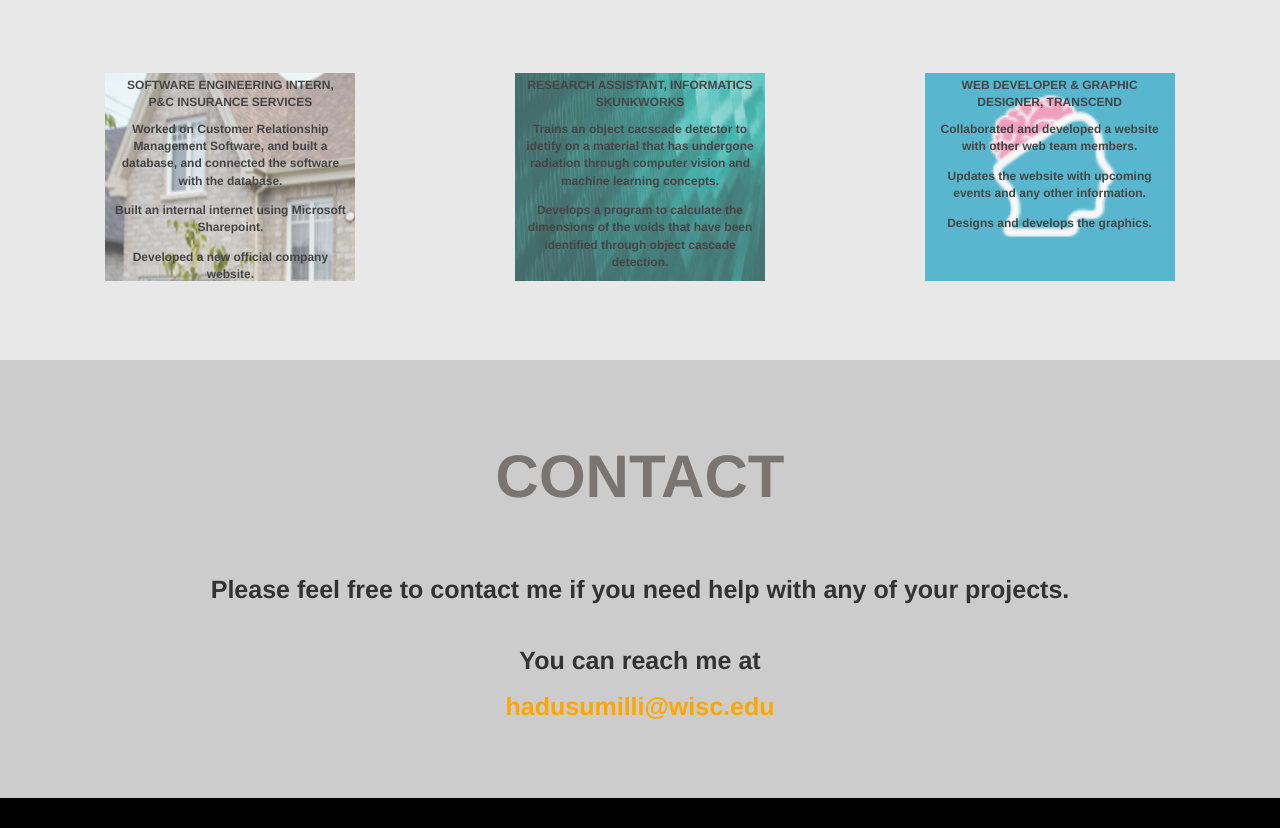
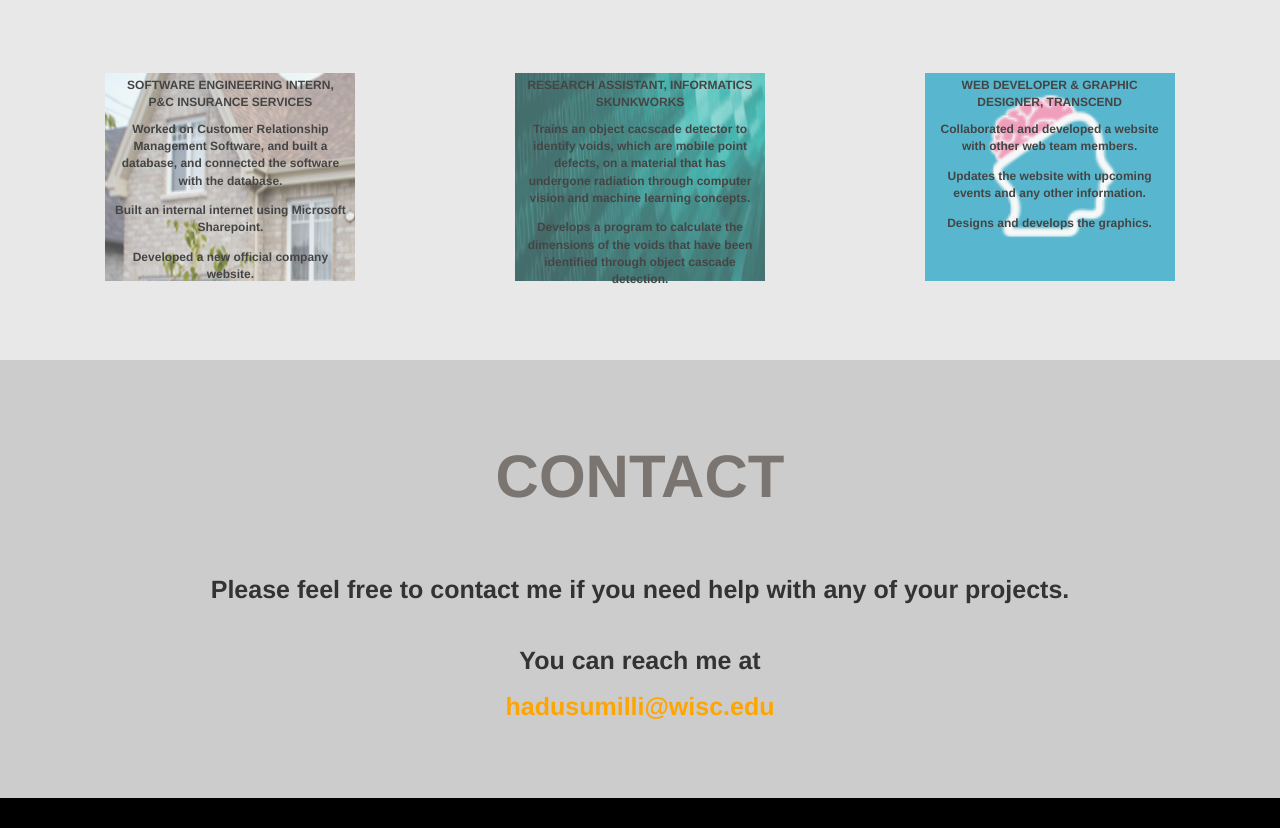
Before and after one commit to jsdelivrbot/pw-webdev, a website: page public/index.html in a window 1280 px wide. Shown: the part 2981-3809 px from the top of the page. Drawn offline with nearby package versions, Linux system fonts and the light colour scheme.

Commit message:
Update index.html

```diff
--- a/public/index.html
+++ b/public/index.html
@@ -135,7 +135,7 @@
 
                 <div id="experience2" class="experience">
                     <p class="p1E">RESEARCH ASSISTANT, INFORMATICS SKUNKWORKS</p>
-                    <p class="p2E">Trains an object cacscade detector to idetify on a material that has undergone radiation through computer vision and machine learning concepts.</p>
+                    <p class="p2E">Trains an object cacscade detector to identify voids, which are mobile point defects, on a material that has undergone radiation through computer vision and machine learning concepts.</p>
                     <p class="p2E">Develops a program to calculate the dimensions of the voids that have been identified through object cascade detection.</p>
                 </div>
 
```
